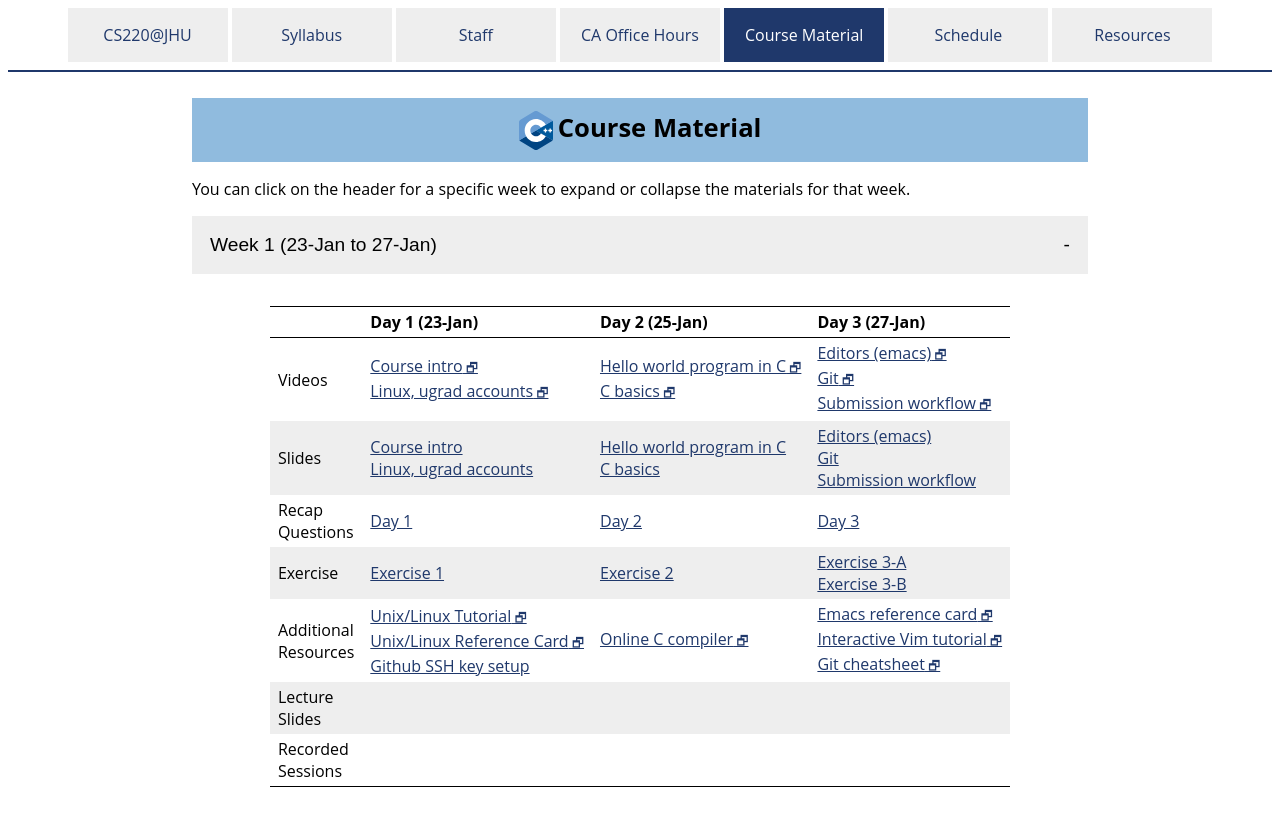
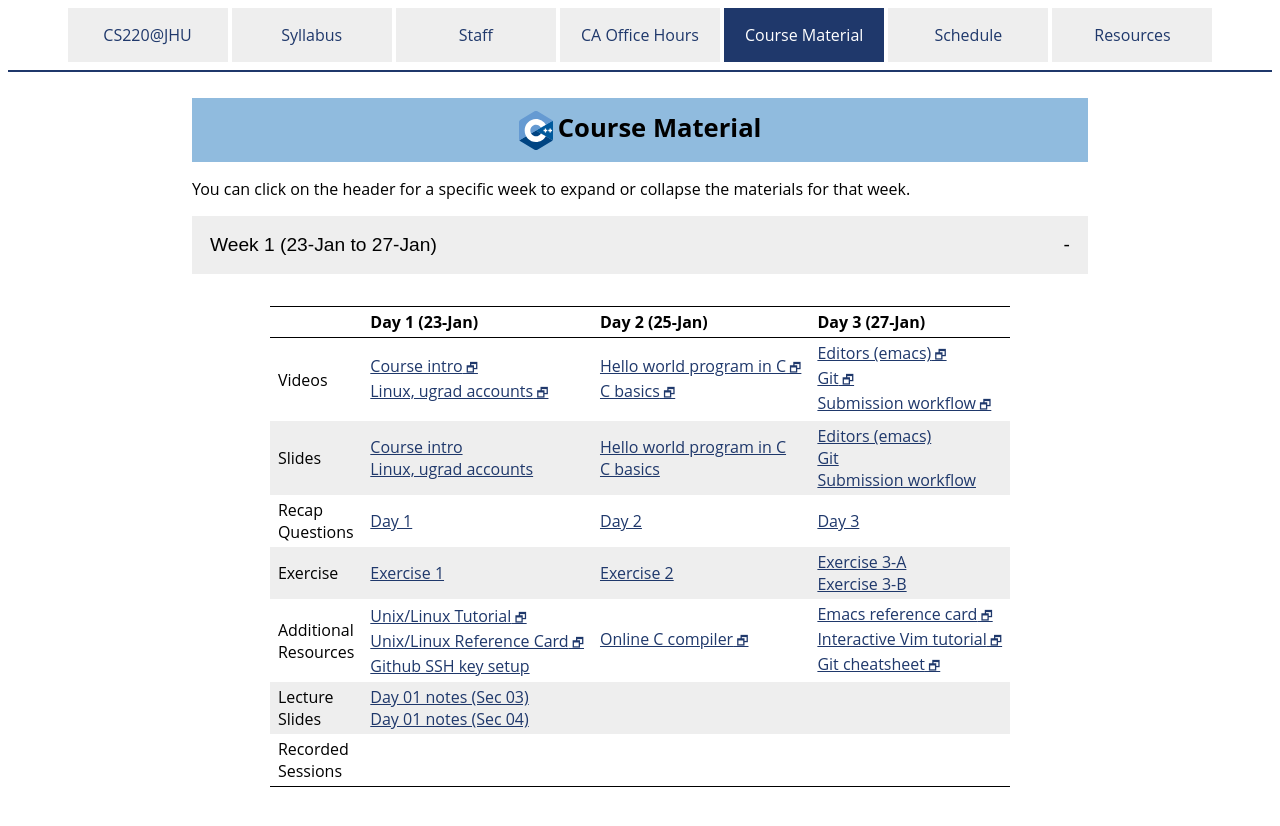
Before and after one commit to vivek-booshan/cs220-sp23, a Jekyll site: the page built from material.md, in a window 1280 px wide. Shown: the top 826 px of the page. Built offline with Jekyll 4.4.1, drawn with Linux system fonts in a browser that asks for light colours.

Commit message:
day lecture slides for sec 03 and 04

```diff
--- a/material.csv
+++ b/material.csv
@@ -8,6 +8,8 @@ Week,Day,Date,Type,Link text,URL
 1,1,23-Jan,Resource,Unix/Linux Tutorial,https://cs.jhu.edu/~joanne/unix.html
 1,1,23-Jan,Resource,Unix/Linux Reference Card,https://cs.jhu.edu/~joanne/unixRC.pdf
 1,1,23-Jan,Resource,Github SSH key setup,resources/github-ssh.html
+1,1,23-Jan,LectureSlides,"Day 01 notes (Sec 03)",slides/sec01/sp23_day01_sec03.pdf
+1,1,23-Jan,LectureSlides,"Day 01 notes (Sec 04)",slides/sec01/sp23_day01_sec04.pdf
 1,2,25-Jan,Video,Hello world program in C,https://jh.hosted.panopto.com/Panopto/Pages/Viewer.aspx?id=1a42038f-6e6e-43cb-958a-ae230027ad23
 1,2,25-Jan,Video,C basics,https://jh.hosted.panopto.com/Panopto/Pages/Viewer.aspx?id=c7fc4118-f301-40bb-8693-ae230027ac09
 1,2,25-Jan,Slides,Hello world program in C,slides/day02_hello_world_c.pdf
--- a/material.md
+++ b/material.md
@@ -62,7 +62,7 @@ the materials for that week.
     </tr>
     <tr>
       <td>Lecture<br>Slides</td>
-      <td></td>
+      <td><a href='slides/sec01/sp23_day01_sec03.pdf'>Day 01 notes (Sec 03)</a><br><a href='slides/sec01/sp23_day01_sec04.pdf'>Day 01 notes (Sec 04)</a></td>
       <td></td>
       <td></td>
     </tr>
```
Also changed, not shown: 2 other files.
